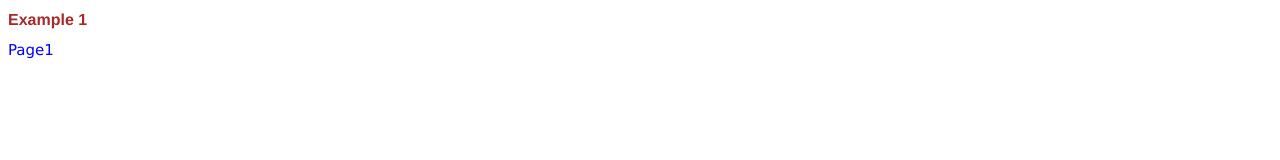
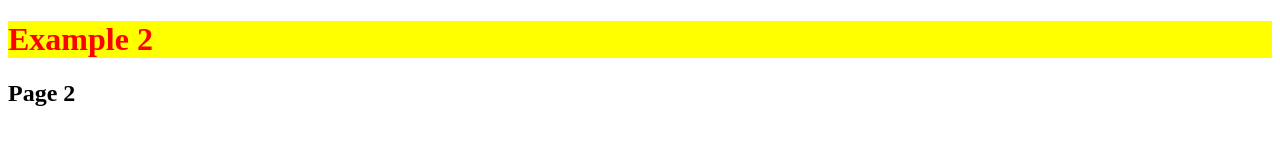
Before and after one commit to renatarsilva/bootcamp-boticario-koru, a plain HTML site: page 2025-06-18-css-basico/example2.html in a window 1280 px wide. Drawn offline with Linux system fonts and the light colour scheme.

Commit message:
feat: update css examples

```diff
--- a/2025-06-18-css-basico/example2.html
+++ b/2025-06-18-css-basico/example2.html
@@ -4,27 +4,13 @@
     <meta charset="UTF-8" />
     <meta name="viewport" content="width=<device-width>, initial-scale=1.0" />
     <title>Document</title>
-    <style>
-      h1 {
-        color: brown;
-        font-family: "Franklin Gothic Medium", "Arial Narrow", Arial, sans-serif;
-        font-size: 16px;
-        font-weight: 900;
-      }
-
-      h2 {
-        color: blue;
-        font-family: "Lucida Sans", "Lucida Sans Regular", "Lucida Grande",
-          "Lucida Sans Unicode", Geneva, Verdana, sans-serif;
-        font-size: 15px;
-        font-weight: 500;
-      }
-    </style>
   </head>
   <body>
     <main>
-      <h1 class="title">Example 1</h1>
-      <h2>Page1</h2>
+      <div>
+        <h1 style="color: red; background-color: yellow">Example 2</h1>
+        <h2>Page 2</h2>
+      </div>
     </main>
   </body>
 </html>
--- a/2025-06-18-css-basico/style.css
+++ b/2025-06-18-css-basico/style.css
@@ -0,0 +1,7 @@
+h1{
+    border: 3px dotted red;
+}
+
+h2{
+    color: blue;
+}
```
Also changed, not shown: 2025-06-18-css-basico/example1.html (+4 -2 lines), 2025-06-18-css-basico/example3.html (+17 -0 lines), 2025-06-18-css-basico/page1.html (deleted, +0 -15 lines).
